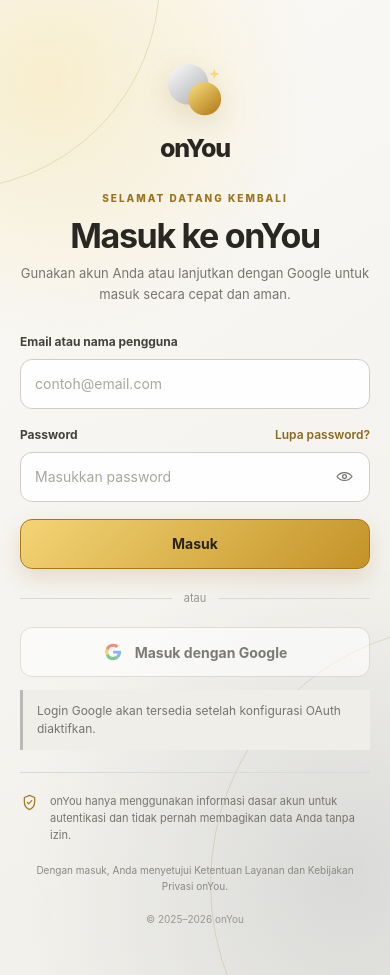
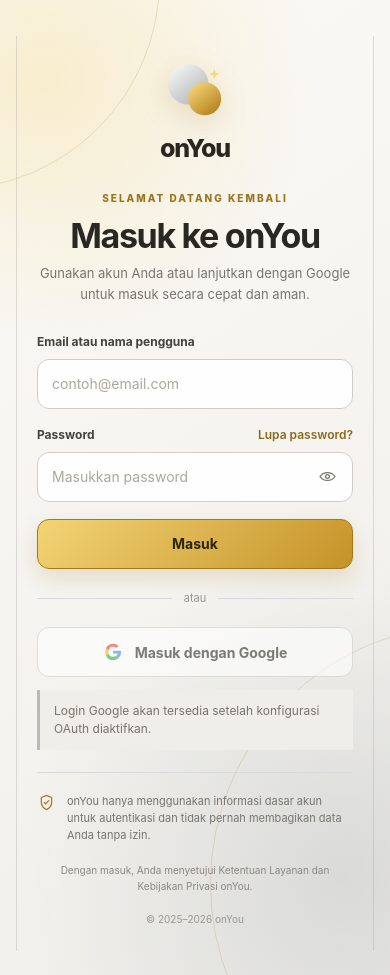
Before and after one commit to n4inz/onYou, a Next.js app: page /login in a window 390 px wide. Built offline with nearby package versions, Linux system fonts and the light colour scheme; no server answers.

Commit message:
style: add subtle login side borders

```diff
--- a/src/app/login/login.module.css
+++ b/src/app/login/login.module.css
@@ -44,7 +44,9 @@
   z-index: 1;
   width: min(440px, 100%);
   min-width: 0;
-  padding: 28px 0;
+  padding: 28px 38px;
+  border-left: 1px solid rgba(174, 171, 162, .38);
+  border-right: 1px solid rgba(174, 171, 162, .38);
 }
 
 .brand {
@@ -258,7 +260,7 @@
 
 @media (max-width: 520px) {
   .loginPanel { padding: 24px 16px; align-items: start; }
-  .loginContent { margin-top: 12px; padding: 24px 4px; }
+  .loginContent { margin-top: 12px; padding: 24px 20px; }
   .brand { margin-bottom: 23px; }
   .brand img { width: 62px; height: 62px; }
   .loginContent h2 { font-size: 34px; }
```
